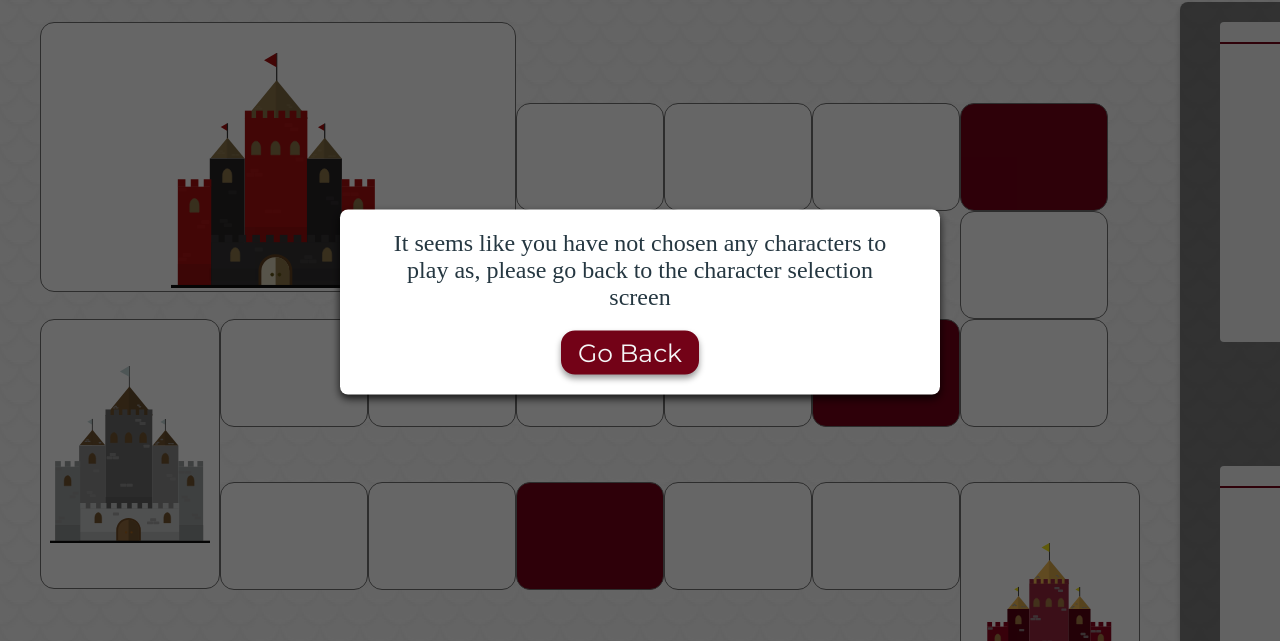
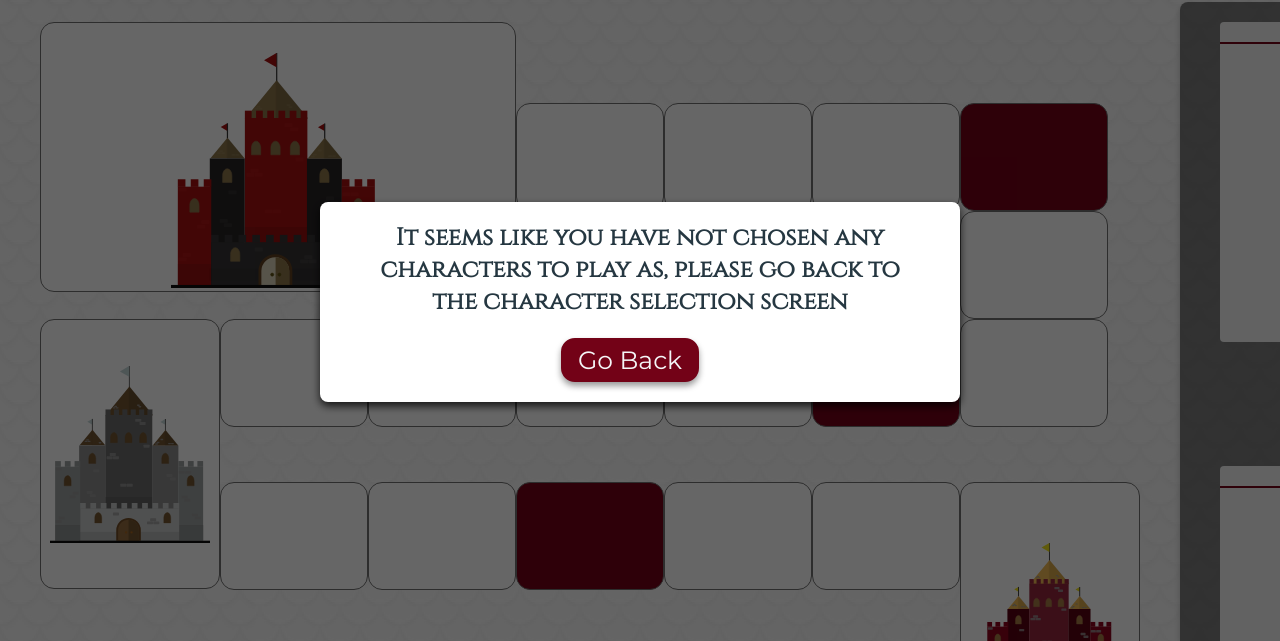
Before and after one commit to karihold/semester-project2, a plain HTML site: page boardgame.html in a window 1280 px wide. Shown: the part 98-739 px from the top of the page. Drawn offline with Linux system fonts and the light colour scheme.

Commit message:
Added font to modal and character avatars on boardgame page

```diff
--- a/scss/partials/_boardgame.scss
+++ b/scss/partials/_boardgame.scss
@@ -130,6 +130,7 @@ $board-row-gutter-size: -$big-tile-half-height - $board-row-final-row-gutter-siz
 
 .dice-paragraph {
   font-size: 18px;
+  font-family: montserrat;
   text-align: center;
   padding-top: 10px;
   padding-left: 20px;
@@ -185,6 +186,7 @@ $board-row-gutter-size: -$big-tile-half-height - $board-row-final-row-gutter-siz
 
 .character-avatar-figcaption {
   font-size: 20px;
+  font-family: cinzel;
   margin-top: 4px;
   text-align: center;
   background: $blue-green;
--- a/scss/partials/_modal.scss
+++ b/scss/partials/_modal.scss
@@ -22,8 +22,8 @@
   left: 50%;
   top: 50%;
   transform: translate(-50%, -50%);
-  max-width: 600px;
-  max-height: 400px;
+  max-width: 80%;
+  max-height: 60%;
   padding: 20px 40px;
   background-color: #fff;
   display: flex;
@@ -38,6 +38,8 @@
   font-size: 24px;
   text-align: center;
   margin-bottom: 20px;
+  font-family: cinzel;
+  font-weight: 600;
 }
 
 .modal-buttons {
--- a/styles.css
+++ b/styles.css
@@ -891,6 +891,7 @@ since the sword are relative postion to enforce responisveness
 
 .dice-paragraph {
   font-size: 18px;
+  font-family: montserrat;
   text-align: center;
   padding-top: 10px;
   padding-left: 20px;
@@ -946,6 +947,7 @@ since the sword are relative postion to enforce responisveness
 
 .character-avatar-figcaption {
   font-size: 20px;
+  font-family: cinzel;
   margin-top: 4px;
   text-align: center;
   background: #253741;
@@ -1028,8 +1030,8 @@ since the sword are relative postion to enforce responisveness
   left: 50%;
   top: 50%;
   transform: translate(-50%, -50%);
-  max-width: 600px;
-  max-height: 400px;
+  max-width: 80%;
+  max-height: 60%;
   padding: 20px 40px;
   background-color: #fff;
   display: flex;
@@ -1044,6 +1046,8 @@ since the sword are relative postion to enforce responisveness
   font-size: 24px;
   text-align: center;
   margin-bottom: 20px;
+  font-family: cinzel;
+  font-weight: 600;
 }
 
 .modal-buttons {
```
